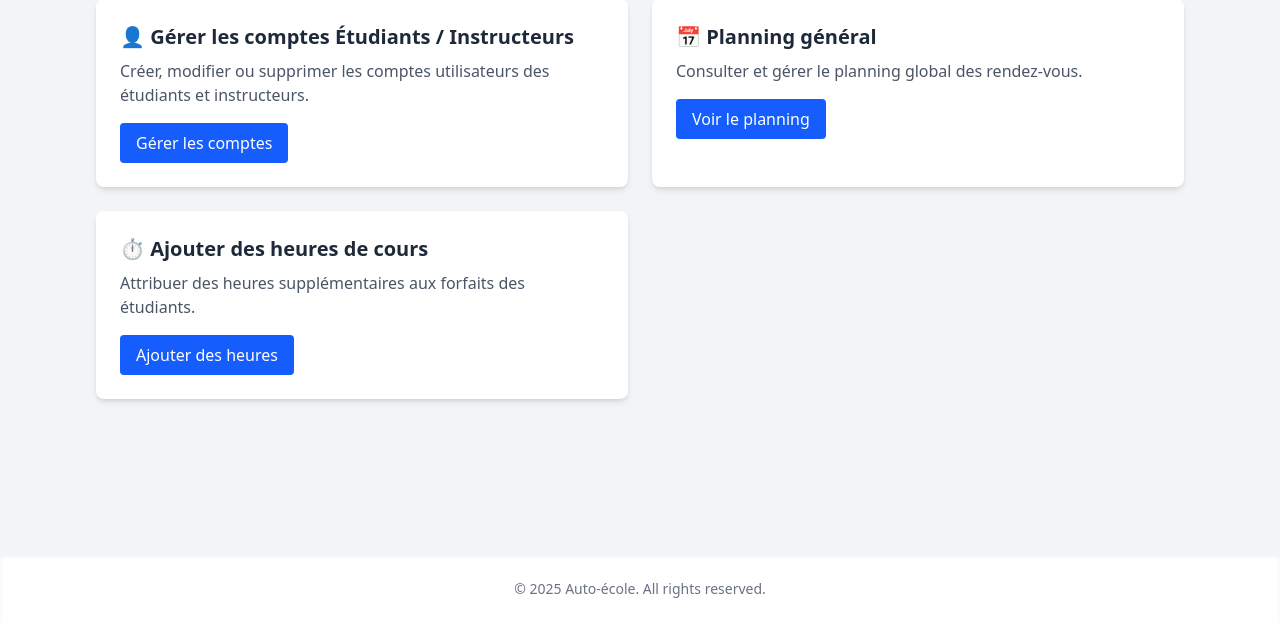
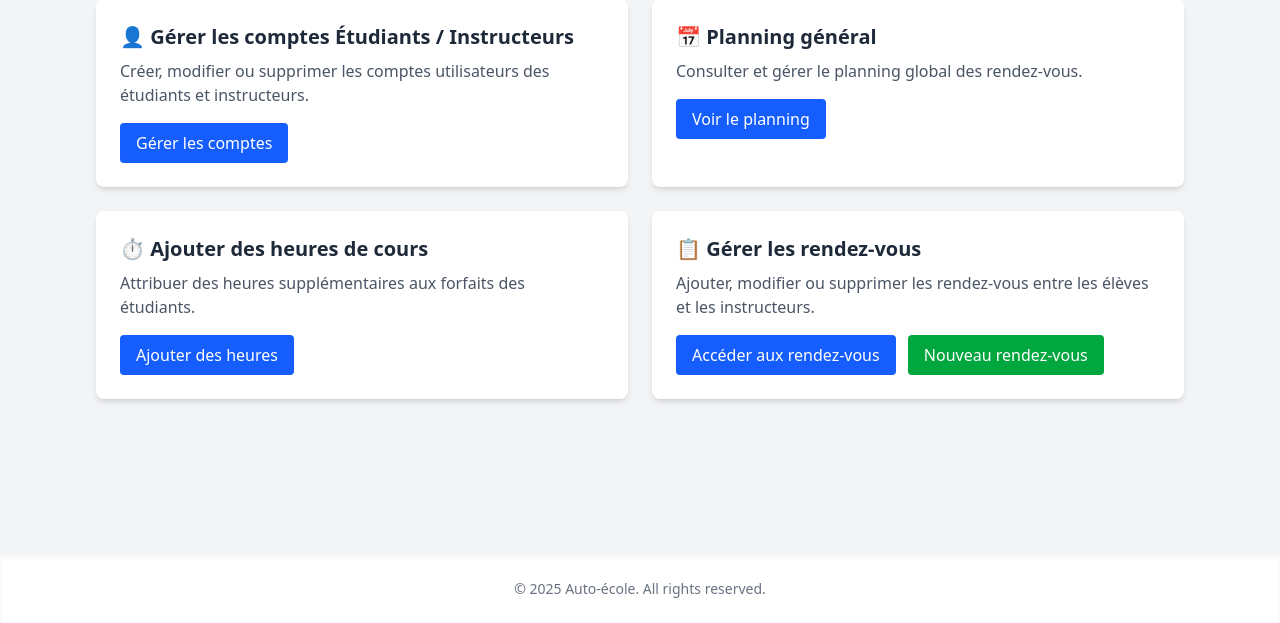
Before and after one commit to zpilia/driving_school, a Django app: template template/dashboard_secretary.html in a window 1280 px wide. Shown: the part 177-800 px from the top of the page. Run offline with Django 5.2, Linux system fonts and the light colour scheme; the template is opened without the code that fills it, so the values that code supplies are empty.

Commit message:
feat(appointment): add section on secretary dashboard for manage appointments

```diff
--- a/template/dashboard_secretary.html
+++ b/template/dashboard_secretary.html
@@ -42,6 +42,16 @@
       <p class="text-gray-600 mb-4">Attribuer des heures supplémentaires aux forfaits des étudiants.</p>
       <a href="" class="inline-block bg-blue-600 text-white px-4 py-2 rounded hover:bg-blue-700 transition">Ajouter des heures</a>
     </div>
+    <div class="bg-white p-6 rounded-lg shadow-md">
+      <h2 class="text-xl font-semibold text-gray-800 mb-2">📋 Gérer les rendez-vous</h2>
+      <p class="text-gray-600 mb-4">Ajouter, modifier ou supprimer les rendez-vous entre les élèves et les instructeurs.</p>
+      <a href="{% url 'appointments:manage' %}" class="inline-block bg-blue-600 text-white px-4 py-2 rounded hover:bg-blue-700 transition">
+        Accéder aux rendez-vous
+      </a>
+      <a href="{% url 'appointments:create_appointment' %}" class="ml-2 inline-block bg-green-600 text-white px-4 py-2 rounded hover:bg-green-700 transition">
+        Nouveau rendez-vous
+      </a>
+    </div>
 
   </div>
 </div>
```
